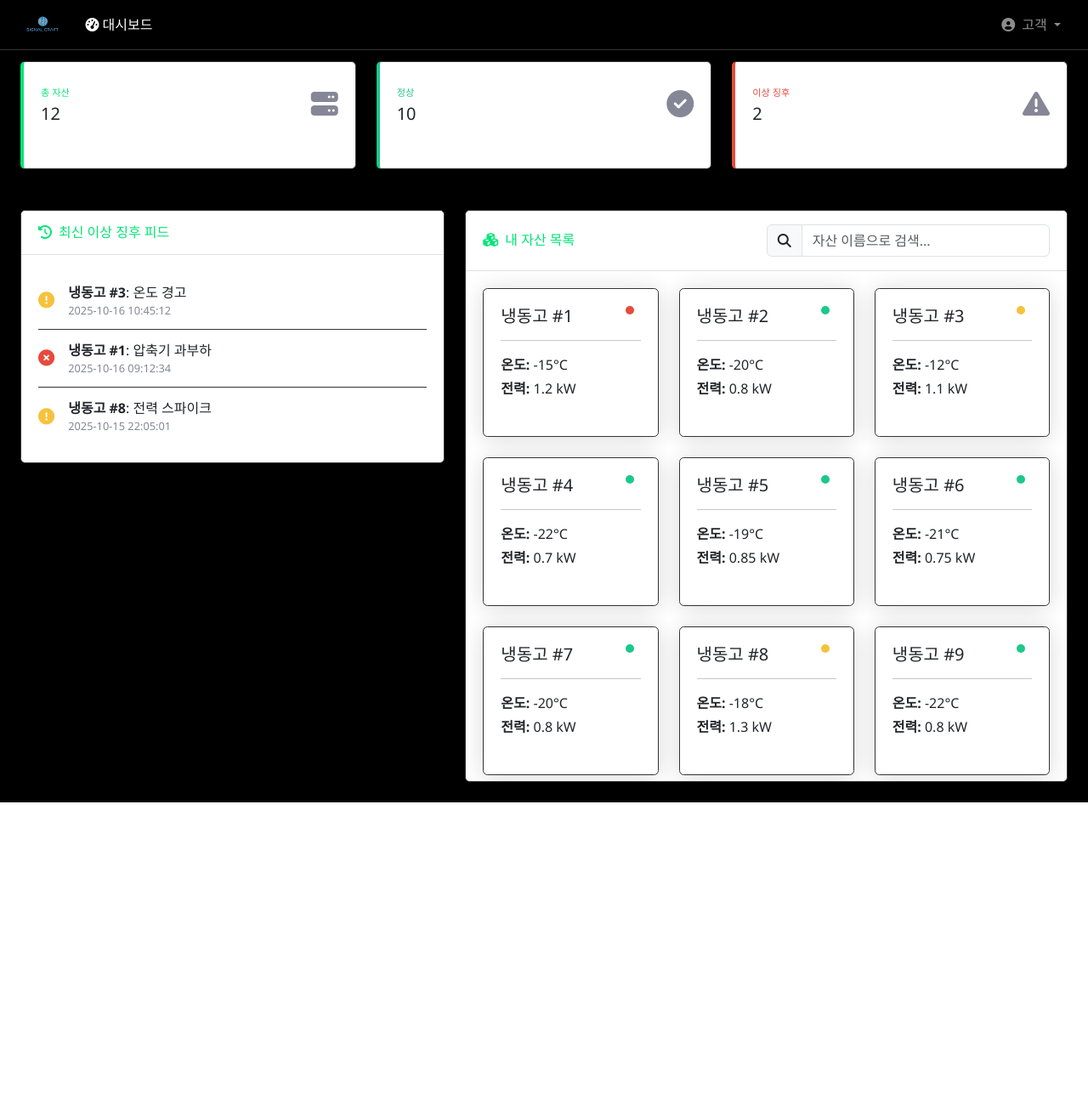
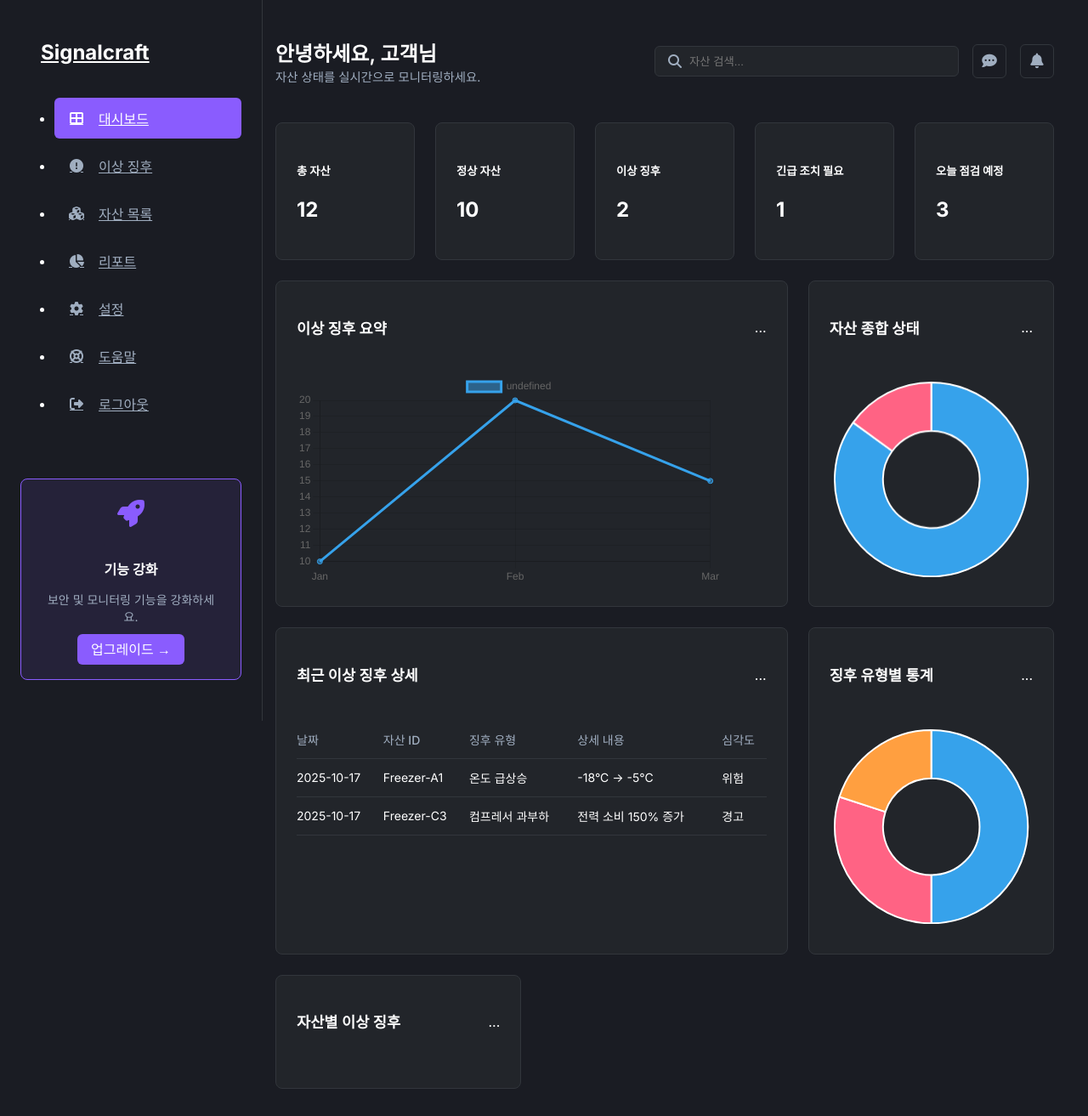
Before and after one commit to SEONBEOM-Kim/smartcompressor-ai-system, a Python web app: template templates/customer/dashboard.html in a window 1280 px wide. Shown: the whole page at 85% size. Before the commit the page ends 944 px from the top, so only its background shows below. Run offline with Jinja, Linux system fonts and the light colour scheme; the template is opened without the code that fills it, so the values that code supplies are empty.

Commit message:
대시보드 ui 개선

```diff
--- /dev/null
+++ b/static/css/dashboard_v2.css
@@ -0,0 +1,290 @@
+@import url('https://fonts.googleapis.com/css2?family=Inter:wght@400;500;600;700&display=swap');
+
+:root {
+    --primary-bg: #1A1C23;
+    --secondary-bg: #22252A;
+    --sidebar-bg: #1A1C23;
+    --card-bg: #22252A;
+    --text-primary: #FFFFFF;
+    --text-secondary: #A0AEC0;
+    --accent-primary: #8A5CFE;
+    --accent-secondary: #38B2AC;
+    --border-color: #32363C;
+    --danger: #E53E3E;
+    --success: #48BB78;
+    --warning: #ED8936;
+}
+
+body {
+    background-color: var(--primary-bg);
+    color: var(--text-primary);
+    font-family: 'Inter', sans-serif;
+    display: flex;
+}
+
+#sidebar {
+    width: 260px;
+    background-color: var(--sidebar-bg);
+    height: 100vh;
+    position: fixed;
+    left: 0;
+    top: 0;
+    display: flex;
+    flex-direction: column;
+    padding: 1.5rem;
+    border-right: 1px solid var(--border-color);
+}
+
+.sidebar-header {
+    height: 80px;
+    display: flex;
+    align-items: center;
+    justify-content: flex-start;
+    padding-left: 1.5rem;
+}
+
+.sidebar-header .logo {
+    font-size: 1.5rem;
+    font-weight: 700;
+    color: var(--text-primary);
+}
+
+.nav-menu {
+    /* flex-grow: 1; */
+}
+
+.nav-menu .nav-item {
+    margin-bottom: 0.5rem;
+}
+
+.nav-menu .nav-link {
+    display: flex;
+    align-items: center;
+    padding: 0.75rem 1rem;
+    border-radius: 0.375rem;
+    color: var(--text-secondary);
+    font-weight: 500;
+    transition: background-color 0.2s, color 0.2s;
+}
+
+.nav-menu .nav-link:hover {
+    background-color: var(--secondary-bg);
+    color: var(--text-primary);
+}
+
+.nav-menu .nav-link.active {
+    background-color: var(--accent-primary);
+    color: #FFFFFF;
+}
+
+.nav-menu .nav-link i {
+    margin-right: 1rem;
+    width: 20px;
+    text-align: center;
+}
+
+.sidebar-footer {
+    margin-top: 3rem;
+}
+
+.upgrade-card {
+    background-color: rgba(138, 92, 254, 0.1);
+    border: 1px solid var(--accent-primary);
+    border-radius: 0.5rem;
+    padding: 1.5rem;
+    text-align: center;
+    margin-bottom: 1.5rem;
+}
+
+.upgrade-card h4 {
+    font-size: 1rem;
+    font-weight: 600;
+    margin-bottom: 0.5rem;
+}
+
+.upgrade-card p {
+    font-size: 0.875rem;
+    color: var(--text-secondary);
+    margin-bottom: 1rem;
+}
+
+.upgrade-card .btn-upgrade {
+    background-color: var(--accent-primary);
+    color: var(--text-primary);
+    border: none;
+    padding: 0.5rem 1rem;
+    border-radius: 0.375rem;
+    text-decoration: none;
+    font-weight: 500;
+}
+
+.logout-link {
+    display: flex;
+    align-items: center;
+    padding: 0.75rem 1rem;
+    color: var(--text-secondary);
+    text-decoration: none;
+}
+
+.logout-link:hover {
+    color: var(--text-primary);
+}
+
+.logout-link i {
+    margin-right: 1rem;
+}
+
+#main-content {
+    margin-left: calc(260px + 1.5rem);
+    width: calc(100% - (260px + 1.5rem));
+    padding: 1.5rem 2rem;
+}
+
+.page-header {
+    height: 80px;
+    display: flex;
+    justify-content: space-between;
+    align-items: center;
+    margin-bottom: 2rem;
+}
+
+.header-left h1 {
+    font-size: 1.5rem;
+    font-weight: 600;
+    color: var(--text-primary);
+    margin: 0;
+}
+.header-left p {
+    color: var(--text-secondary);
+    font-size: 0.9rem;
+    margin: 0;
+}
+
+.header-right {
+    display: flex;
+    align-items: center;
+}
+
+.search-bar {
+    position: relative;
+}
+
+.search-bar input {
+    background-color: var(--secondary-bg);
+    border: 1px solid var(--border-color);
+    border-radius: 0.375rem;
+    color: var(--text-primary);
+    padding: 0.6rem 1rem 0.6rem 2.5rem;
+    width: 300px;
+}
+
+.search-bar i {
+    position: absolute;
+    left: 1rem;
+    top: 50%;
+    transform: translateY(-50%);
+    color: var(--text-secondary);
+}
+
+.icon-button {
+    background: none;
+    border: 1px solid var(--border-color);
+    color: var(--text-secondary);
+    font-size: 1.1rem;
+    margin-left: 1rem;
+    cursor: pointer;
+    width: 40px;
+    height: 40px;
+    border-radius: 0.375rem;
+}
+
+.dashboard-grid {
+    display: grid;
+    grid-template-columns: repeat(12, 1fr);
+    gap: 1.5rem;
+}
+
+.grid-card {
+    background-color: var(--card-bg);
+    border: 1px solid var(--border-color);
+    border-radius: 0.5rem;
+    padding: 1.5rem;
+}
+
+.card-header {
+    display: flex;
+    justify-content: space-between;
+    align-items: center;
+    margin-bottom: 1.5rem;
+    padding: 0;
+    background: none;
+    border-bottom: none;
+}
+
+.card-title {
+    font-size: 1.1rem;
+    font-weight: 600;
+    color: var(--text-primary);
+}
+
+.card-menu button {
+    background: none;
+    border: none;
+    color: var(--text-secondary);
+    font-size: 1.25rem;
+}
+
+.current-risk-cards {
+    grid-column: span 12;
+    display: grid;
+    grid-template-columns: repeat(5, 1fr);
+    gap: 1.5rem;
+}
+
+.risk-card {
+    background-color: var(--card-bg);
+    border: 1px solid var(--border-color);
+    border-radius: 0.5rem;
+    padding: 1.5rem;
+}
+
+.risk-score-card {
+    grid-column: span 4;
+}
+
+.threat-summary-card {
+    grid-column: span 8;
+}
+
+.threat-by-virus-card {
+    grid-column: span 4;
+}
+
+.threat-details-card {
+    grid-column: span 8;
+}
+
+.threat-by-device-card {
+    grid-column: span 4;
+}
+
+.chart-container {
+    height: 250px;
+}
+
+table {
+    width: 100%;
+    border-collapse: collapse;
+}
+
+table th, table td {
+    padding: 0.75rem 0;
+    text-align: left;
+    border-bottom: 1px solid var(--border-color);
+    font-size: 0.875rem;
+}
+
+table th {
+    color: var(--text-secondary);
+    font-weight: 500;
+}
--- a/templates/customer/dashboard.html
+++ b/templates/customer/dashboard.html
@@ -5,168 +5,163 @@
     <meta name="viewport" content="width=device-width, initial-scale=1.0">
     <title>Signalcraft 대시보드</title>
 
-    <!-- Bootstrap CSS -->
-    <link href="https://cdn.jsdelivr.net/npm/bootstrap@5.3.0/dist/css/bootstrap.min.css" rel="stylesheet">
     <!-- Font Awesome -->
     <link href="https://cdnjs.cloudflare.com/ajax/libs/font-awesome/6.4.0/css/all.min.css" rel="stylesheet">
-    <!-- Chart.js -->
-    <script src="https://cdn.jsdelivr.net/npm/chart.js"></script>
+
     <!-- Custom CSS -->
-    <link href="/static/css/dashboard.css?v=1.4" rel="stylesheet">
+    <link href="/static/css/dashboard_v2.css?v=2.0" rel="stylesheet">
 </head>
 <body>
-    <!-- 네비게이션 바 -->
-    <nav class="navbar navbar-expand-lg navbar-dark navbar-dark-custom fixed-top">
-        <div class="container-fluid">
-            <a class="navbar-brand" href="#">
-                <img src="/static/images/logo.svg" alt="Signalcraft Logo" style="height: 30px;">
-            </a>
-            <button class="navbar-toggler" type="button" data-bs-toggle="collapse" data-bs-target="#navbarNav">
-                <span class="navbar-toggler-icon"></span>
-            </button>
-            <div class="collapse navbar-collapse" id="navbarNav">
-                <ul class="navbar-nav me-auto">
-                    <li class="nav-item">
-                        <a class="nav-link active" href="#">
-                            <i class="fas fa-tachometer-alt me-1"></i>대시보드
-                        </a>
-                    </li>
+
+    <!-- Sidebar -->
+    <aside id="sidebar">
+        <div class="sidebar-header">
+            <a href="#" class="logo">Signalcraft</a>
+        </div>
+
+        <nav class="nav-menu">
+            <ul class="nav-list">
+                <li class="nav-item"><a href="#" class="nav-link active"><i class="fas fa-th-large"></i> <span>대시보드</span></a></li>
+                <li class="nav-item"><a href="#" class="nav-link"><i class="fas fa-exclamation-circle"></i> <span>이상 징후</span></a></li>
+                <li class="nav-item"><a href="#" class="nav-link"><i class="fas fa-cubes"></i> <span>자산 목록</span></a></li>
+                <li class="nav-item"><a href="#" class="nav-link"><i class="fas fa-chart-pie"></i> <span>리포트</span></a></li>
+                <li class="nav-item"><a href="#" class="nav-link"><i class="fas fa-cog"></i> <span>설정</span></a></li>
+                <li class="nav-item"><a href="#" class="nav-link"><i class="fas fa-life-ring"></i> <span>도움말</span></a></li>
+                <li class="nav-item"><a href="#" class="nav-link"><i class="fas fa-sign-out-alt"></i> <span>로그아웃</span></a></li>
             </ul>
-                <ul class="navbar-nav">
-                    <li class="nav-item dropdown">
-                        <a class="nav-link dropdown-toggle" href="#" id="userDropdown" role="button" data-bs-toggle="dropdown">
-                            <i class="fas fa-user-circle me-1"></i>
-                            <span id="userName">고객</span>
-                        </a>
-                        <ul class="dropdown-menu dropdown-menu-end">
-                            <li><a class="dropdown-item" href="#"><i class="fas fa-user me-2"></i>프로필</a></li>
-                            <li><a class="dropdown-item" href="#"><i class="fas fa-cog me-2"></i>설정</a></li>
-                            <li><hr class="dropdown-divider"></li>
-                            <li><a class="dropdown-item" href="#"><i class="fas fa-sign-out-alt me-2"></i>로그아웃</a></li>
-                        </ul>
-                    </li>
-                </ul>
+        </nav>
+
+        <div class="sidebar-footer">
+            <div class="upgrade-card">
+                <i class="fas fa-rocket fa-2x" style="color: var(--accent-primary); margin-bottom: 1rem;"></i>
+                <h4>기능 강화</h4>
+                <p>보안 및 모니터링 기능을 강화하세요.</p>
+                <a href="#" class="btn-upgrade">업그레이드 →</a>
             </div>
         </div>
-    </nav>
+    </aside>
 
-    <!-- 메인 컨텐츠 -->
-    <main class="container-fluid mt-5 pt-4">
-        <!-- 1. 현황 요약 -->
-        <section id="summary-section" class="mb-4">
-            <div class="row">
-                <!-- 총 자산 카드 -->
-                <div class="col-xl-4 col-md-6 mb-4">
-                    <div class="card border-left-primary shadow h-100 py-2">
-                        <div class="card-body">
-                            <div class="row no-gutters align-items-center">
-                                <div class="col mr-2">
-                                    <div class="text-xs font-weight-bold text-primary text-uppercase mb-1">총 자산</div>
-                                    <div class="h5 mb-0 font-weight-bold text-gray-800" id="total-assets-summary">-</div>
+    <!-- Main Content -->
+    <main id="main-content">
+        <!-- Page Header -->
+        <header class="page-header">
+            <div class="header-left">
+                <h1>안녕하세요, 고객님</h1>
+                <p>자산 상태를 실시간으로 모니터링하세요.</p>
             </div>
-                                <div class="col-auto">
-                                    <i class="fas fa-server fa-2x text-gray-300"></i>
+            <div class="header-right">
+                <div class="search-bar">
+                    <i class="fas fa-search"></i>
+                    <input type="text" placeholder="자산 검색...">
                 </div>
+                <button class="icon-button"><i class="fas fa-comment-dots"></i></button>
+                <button class="icon-button"><i class="fas fa-bell"></i></button>
             </div>
+        </header>
+
+        <!-- Dashboard Grid -->
+        <div class="dashboard-grid">
+
+            <!-- 현황 요약 카드 -->
+            <div class="current-risk-cards">
+                <div class="risk-card">
+                    <h5>총 자산</h5>
+                    <h2>12</h2>
                 </div>
+                <div class="risk-card">
+                    <h5>정상 자산</h5>
+                    <h2>10</h2>
                 </div>
+                <div class="risk-card">
+                    <h5>이상 징후</h5>
+                    <h2>2</h2>
                 </div>
-                <!-- 정상 자산 카드 -->
-                <div class="col-xl-4 col-md-6 mb-4">
-                    <div class="card border-left-success shadow h-100 py-2">
-                        <div class="card-body">
-                            <div class="row no-gutters align-items-center">
-                                <div class="col mr-2">
-                                    <div class="text-xs font-weight-bold text-success text-uppercase mb-1">정상</div>
-                                    <div class="h5 mb-0 font-weight-bold text-gray-800" id="normal-assets-summary">-</div>
+                <div class="risk-card">
+                    <h5>긴급 조치 필요</h5>
+                    <h2>1</h2>
                 </div>
-                                <div class="col-auto">
-                                    <i class="fas fa-check-circle fa-2x text-gray-300"></i>
-                                </div>
-                            </div>
-                        </div>
-                    </div>
-                </div>
-                <!-- 이상 징후 카드 -->
-                <div class="col-xl-4 col-md-6 mb-4">
-                    <div class="card border-left-danger shadow h-100 py-2">
-                        <div class="card-body">
-                            <div class="row no-gutters align-items-center">
-                                <div class="col mr-2">
-                                    <div class="text-xs font-weight-bold text-danger text-uppercase mb-1">이상 징후</div>
-                                    <div class="h5 mb-0 font-weight-bold text-gray-800" id="anomaly-assets-summary">-</div>
-                                </div>
-                                <div class="col-auto">
-                                    <i class="fas fa-exclamation-triangle fa-2x text-gray-300"></i>
-                                </div>
-                            </div>
-                        </div>
-                    </div>
-                </div>
-            </div>
-        </section>
-
-        <!-- 2. 대시보드 메인 영역 -->
-        <section id="dashboard-main">
-            <div class="row">
-                <!-- 좌측: 이상 징후 피드 -->
-                <div class="col-lg-5 mb-4">
-                    <div class="card shadow">
-                        <div class="card-header py-3">
-                            <h6 class="m-0 font-weight-bold text-primary"><i class="fas fa-history me-2"></i>최신 이상 징후 피드</h6>
-                        </div>
-                        <div class="card-body" id="anomaly-feed-list" style="max-height: 600px; overflow-y: auto;">
-                            <!-- JS를 통해 동적으로 채워질 영역 -->
-                        </div>
+                <div class="risk-card">
+                    <h5>오늘 점검 예정</h5>
+                    <h2>3</h2>
                 </div>
             </div>
 
-                <!-- 우측: 자산 목록 -->
-                <div class="col-lg-7">
-                    <div class="card shadow">
-                        <div class="card-header py-3 d-flex justify-content-between align-items-center">
-                            <h6 class="m-0 font-weight-bold text-primary"><i class="fas fa-cubes me-2"></i>내 자산 목록</h6>
-                            <div class="input-group w-50">
-                                <span class="input-group-text"><i class="fas fa-search"></i></span>
-                                <input type="text" class="form-control" placeholder="자산 이름으로 검색...">
+            <!-- 이상 징후 요약 -->
+            <div class="grid-card threat-summary-card">
+                <div class="card-header">
+                    <h3 class="card-title">이상 징후 요약</h3>
+                    <div class="card-menu">...</div>
                 </div>
-                        </div>
-                        <div class="card-body" id="asset-card-grid" style="max-height: 600px; overflow-y: auto;">
-                            <div class="row">
-                                <!-- JS를 통해 동적으로 채워질 영역 -->
-                            </div>
-                        </div>
-                    </div>
-                </div>
-            </div>
-        </section>
-    </main>
-
-    <!-- 자산 상세 정보 모달 -->
-    <div class="modal fade" id="assetDetailModal" tabindex="-1">
-        <div class="modal-dialog modal-xl">
-            <div class="modal-content">
-                <div class="modal-header">
-                    <h5 class="modal-title" id="asset-detail-title">자산 상세 정보</h5>
-                    <button type="button" class="btn-close" data-bs-dismiss="modal"></button>
-                </div>
-                <div class="modal-body">
-                    <!-- 상세 정보 내용 -->
-                </div>
-                <div class="modal-footer">
-                    <button type="button" class="btn btn-secondary" data-bs-dismiss="modal">닫기</button>
-                </div>
-            </div>
+                <div class="chart-container">
+                    <canvas id="threat-summary-chart"></canvas>
                 </div>
             </div>
 
-    <!-- Bootstrap JS -->
-    <script src="https://cdn.jsdelivr.net/npm/bootstrap@5.3.0/dist/js/bootstrap.bundle.min.js"></script>
+            <!-- 자산 종합 상태 -->
+            <div class="grid-card risk-score-card">
+                <div class="card-header">
+                    <h3 class="card-title">자산 종합 상태</h3>
+                    <div class="card-menu">...</div>
+                </div>
+                <div class="chart-container">
+                    <canvas id="risk-score-chart"></canvas>
+                </div>
+            </div>
+
+            <!-- 최근 이상 징후 상세 -->
+            <div class="grid-card threat-details-card">
+                <div class="card-header">
+                    <h3 class="card-title">최근 이상 징후 상세</h3>
+                    <div class="card-menu">...</div>
+                </div>
+                <table>
+                    <thead>
+                        <tr>
+                            <th>날짜</th>
+                            <th>자산 ID</th>
+                            <th>징후 유형</th>
+                            <th>상세 내용</th>
+                            <th>심각도</th>
+                        </tr>
+                    </thead>
+                    <tbody>
+                        <tr><td>2025-10-17</td><td>Freezer-A1</td><td>온도 급상승</td><td>-18°C -> -5°C</td><td>위험</td></tr>
+                        <tr><td>2025-10-17</td><td>Freezer-C3</td><td>컴프레서 과부하</td><td>전력 소비 150% 증가</td><td>경고</td></tr>
+                    </tbody>
+                </table>
+            </div>
+
+            <!-- 징후 유형별 통계 -->
+            <div class="grid-card threat-by-virus-card">
+                <div class="card-header">
+                    <h3 class="card-title">징후 유형별 통계</h3>
+                    <div class="card-menu">...</div>
+                </div>
+                <div class="chart-container">
+                    <canvas id="threats-by-virus-chart"></canvas>
+                </div>
+            </div>
+
+            <!-- 자산별 이상 징후 -->
+            <div class="grid-card threat-by-device-card">
+                <div class="card-header">
+                    <h3 class="card-title">자산별 이상 징후</h3>
+                    <div class="card-menu">...</div>
+                </div>
+                <!-- content here -->
+            </div>
+
+        </div>
+    </main>
+
     <!-- Chart.js -->
     <script src="https://cdn.jsdelivr.net/npm/chart.js"></script>
-    <!-- Custom JS Modules -->
-    <script src="/static/js/dashboard/api.js"></script>
-    <script src="/static/js/dashboard/ui.js"></script>
-    <script type="module" src="/static/js/dashboard/main.js"></script>
+    <script>
+        // Dummy Chart Initializations
+        // You can replace this with your actual data and chart configurations
+        new Chart(document.getElementById('threat-summary-chart'), { type: 'line', data: { labels: ['Jan', 'Feb', 'Mar'], datasets: [{ data: [10, 20, 15] }] } });
+        new Chart(document.getElementById('risk-score-chart'), { type: 'doughnut', data: { datasets: [{ data: [85, 15] }] } });
+        new Chart(document.getElementById('threats-by-virus-chart'), { type: 'doughnut', data: { datasets: [{ data: [50, 30, 20] }] } });
+    </script>
 </body>
 </html>
```
Also changed, not shown: dashboard.jpg (added). Lines whose indentation alone changed are shown as unchanged.
